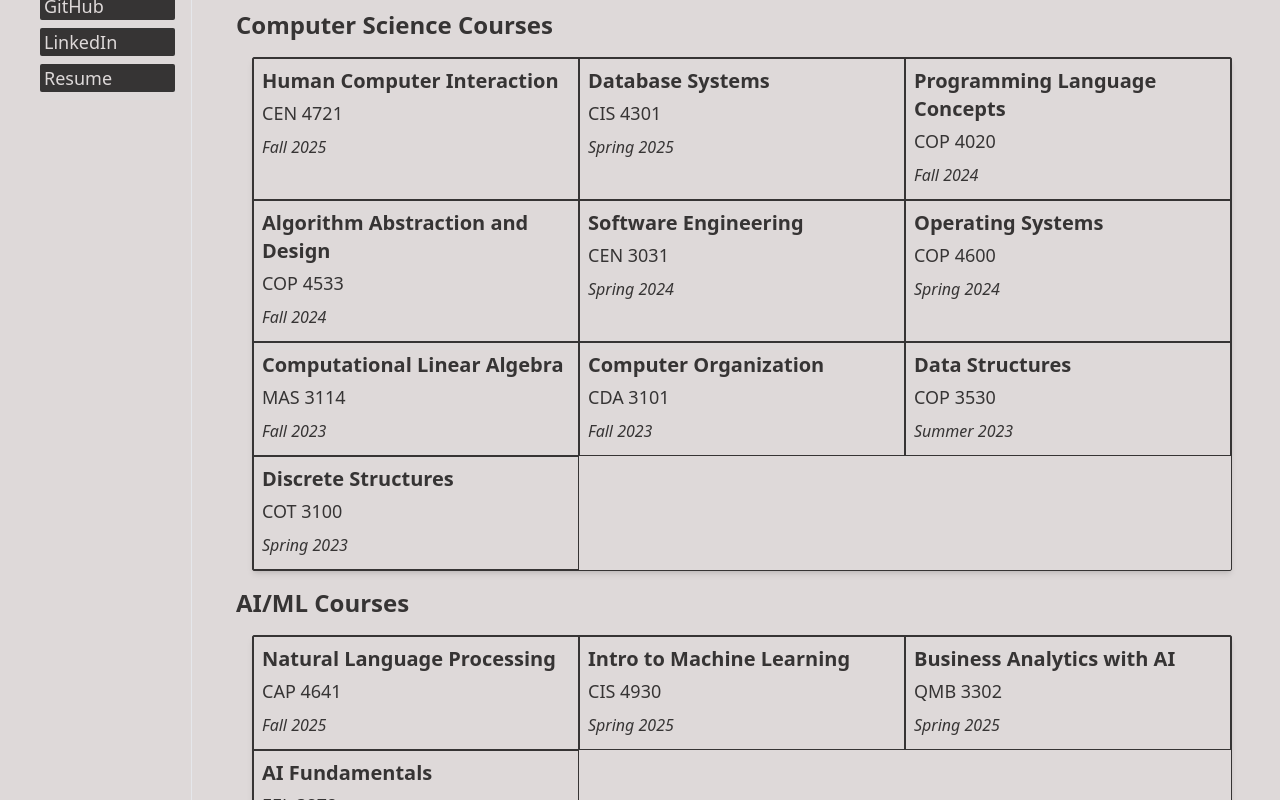
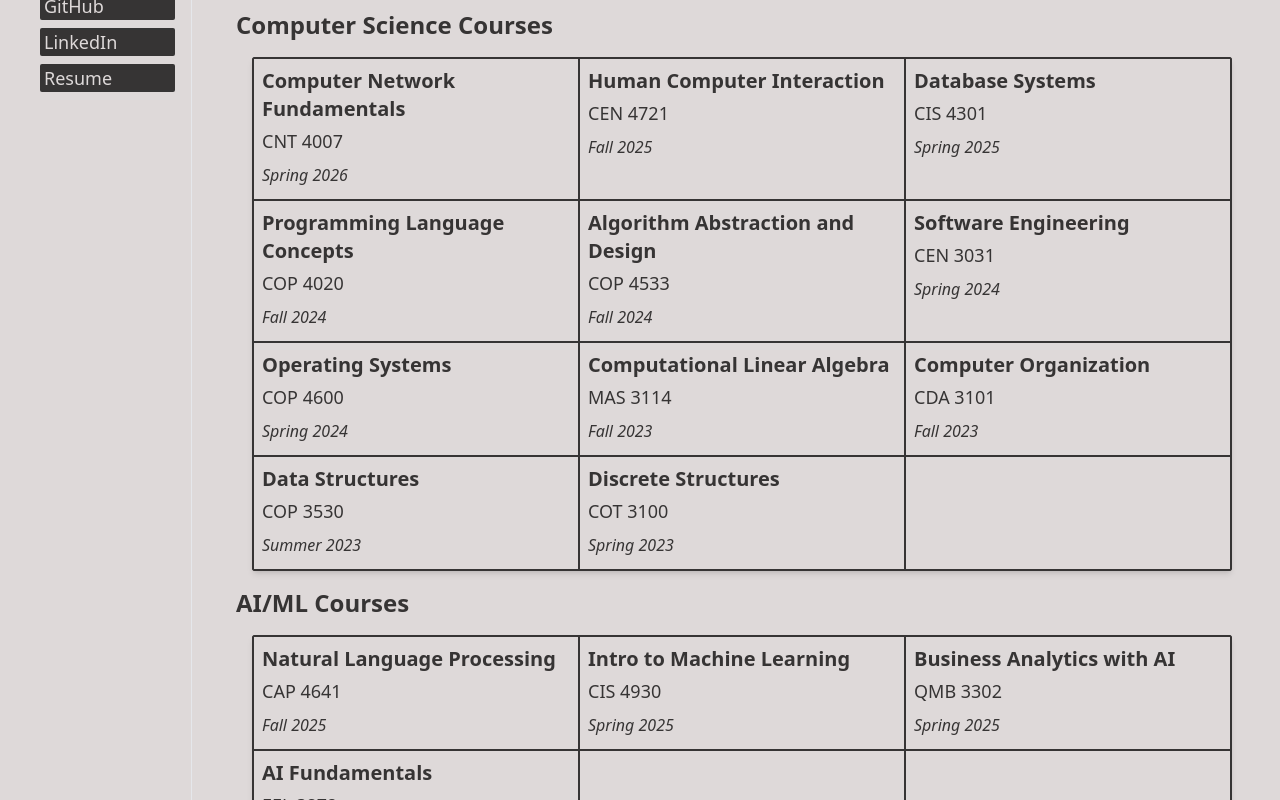
Before and after one commit to nowji/personal-website, a React (Vite) app: page /coursework in a window 1280 px wide. Shown: the part 240-1040 px from the top of the page. Built offline with nearby package versions, Linux system fonts and the light colour scheme.

Commit message:
updated courses and fixed course table

```diff
--- a/index.html
+++ b/index.html
@@ -1,8 +1,8 @@
-<!DOCTYPE html>
+<!doctype html>
 <html lang="en">
   <head>
     <meta charset="UTF-8" />
-    <link rel="icon" type="image/x-icon" href="public/favicon.ico" />
+    <link rel="icon" type="image/x-icon" href="favicon.ico" />
     <meta name="viewport" content="width=device-width, initial-scale=1.0" />
     <title>Neema Owji</title>
   </head>
--- a/src/data/courses.ts
+++ b/src/data/courses.ts
@@ -1,6 +1,11 @@
 import type { Course } from "../types/Course";
 
 export const csCourses: Course[] = [
+  {
+    code: "CNT 4007",
+    name: "Computer Network Fundamentals",
+    semester: "Spring 2026",
+  },
   {
     code: "CEN 4721",
     name: "Human Computer Interaction",
--- a/src/pages/CoursePage.tsx
+++ b/src/pages/CoursePage.tsx
@@ -1,6 +1,21 @@
 import React from "react";
 import CourseContainer from "../components/CourseContainer";
 import { csCourses, philCourses, aiCourses } from "../data/courses";
+import type { Course } from "../types/Course";
+
+const emptyCourse: Course = {
+  code: "",
+  name: "",
+  semester: "",
+};
+
+const padCourses = function (courses: Course[]) {
+  // potential bug: if screen width changes from small to medium, padding doesn't refresh
+  while (courses.length % 3 !== 0 && screen.width > 768) {
+    courses.push(emptyCourse);
+  }
+  return courses;
+};
 
 const CoursePage: React.FC = () => {
   return (
@@ -50,15 +65,15 @@ const CoursePage: React.FC = () => {
 
         <CourseContainer
           courseType="Computer Science"
-          courses={csCourses}
+          courses={padCourses(csCourses)}
         ></CourseContainer>
         <CourseContainer
           courseType="AI/ML"
-          courses={aiCourses}
+          courses={padCourses(aiCourses)}
         ></CourseContainer>
         <CourseContainer
           courseType="Philosophy"
-          courses={philCourses}
+          courses={padCourses(philCourses)}
         ></CourseContainer>
       </div>
     </>
```
